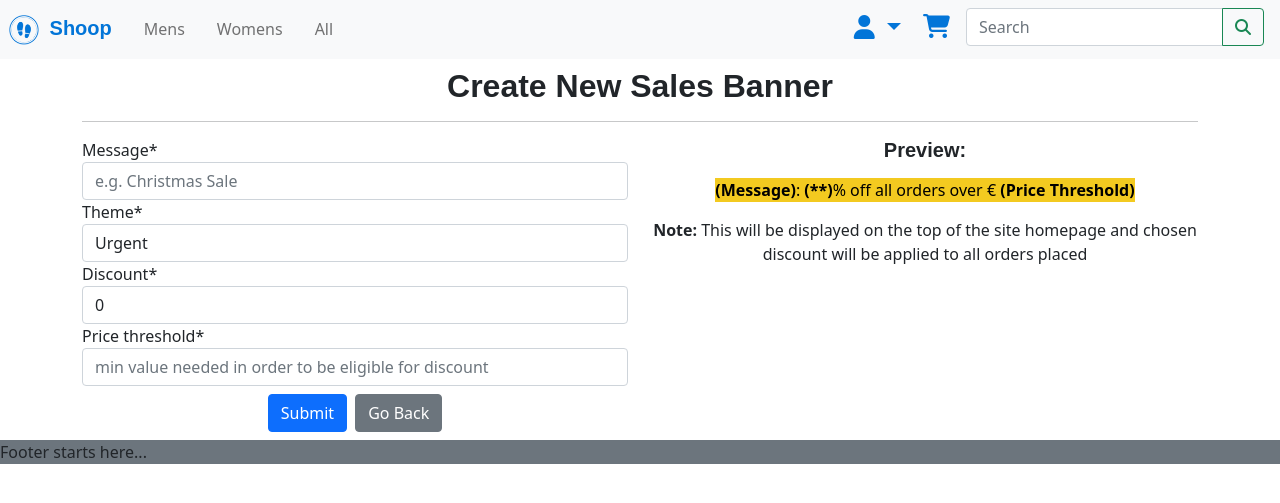
After one commit to steharr/ms4-shoop, a Django app: template banners/templates/banners/create_banner.html in a window 1280 px wide. The commit adds this page. Shown: the top 503 px of the page. Run offline with Django 3.2, Linux system fonts and the light colour scheme; the template is opened without the code that fills it: values that come from a table or form of the project are taken from there, others are empty; parts of the project's set-up code (start-up, migrations or seed data) failed here and were passed over; some libraries are stand-ins or nearby versions; some web fonts are replaced.

Commit message:
create front end for new sales banner creation

```diff
--- /dev/null
+++ b/banners/forms.py
@@ -0,0 +1,20 @@
+from django import forms
+from .models import Banner
+
+
+class BannerForm(forms.ModelForm):
+
+    class Meta:
+        model = Banner
+        fields = '__all__'
+
+    def __init__(self, *args, **kwargs):
+        super().__init__(*args, **kwargs)
+        self.fields['message'].widget.attrs[
+            'placeholder'] = 'e.g. Christmas Sale'
+        self.fields['price_threshold'].widget.attrs[
+            'placeholder'] = 'min value needed in order to be eligible for discount'
+        self.fields['discount'].widget.attrs['min'] = 0
+        self.fields['discount'].widget.attrs['max'] = 30
+        self.fields['price_threshold'].widget.attrs['min'] = 0.00
+        self.fields['price_threshold'].widget.attrs['max'] = 999.00
--- a/banners/models.py
+++ b/banners/models.py
@@ -1,11 +1,14 @@
 from django.db import models
+from django.core.validators import MaxValueValidator, MinValueValidator
 
 
 class Banner(models.Model):
     THEME_CHOICES = (('U', 'Urgent'), ('M', 'Moderate'), ('L', 'Reminder'))
     message = models.CharField(max_length=254)
-    theme = models.CharField(max_length=1)
-    discount = models.DecimalField(max_digits=4, decimal_places=2)
+    theme = models.CharField(max_length=1, choices=THEME_CHOICES, default='U')
+    discount = models.IntegerField(
+        default=0, validators=[MaxValueValidator(30),
+                               MinValueValidator(0)])
     price_threshold = models.DecimalField(max_digits=5, decimal_places=2)
 
     def __str__(self):
--- a/banners/static/banners/css/banners.css
+++ b/banners/static/banners/css/banners.css
@@ -0,0 +1,14 @@
+.urgent {
+    background-color: #f3ca20;
+    color: #000;
+}
+
+.moderate {
+    background-color: #1e847f;
+    color: #fff;
+}
+
+.reminder {
+    background-color: #6fc66c;
+    color: #fff;
+}
--- /dev/null
+++ b/banners/static/banners/js/banners.js
@@ -0,0 +1,28 @@
+
+$('#id_message').on('change', function(){
+    let chosenMessage = this.value;
+    $('#banner-message').html(chosenMessage);
+});
+$('#id_discount').on('change', function(){
+    let chosenDiscount = this.value;
+    $('#banner-discount').html(chosenDiscount);
+});
+$('#id_price_threshold').on('change', function(){
+    let chosenThreshold = this.value;
+    $('#banner-threshold').html(chosenThreshold);
+});
+$('#id_theme').on('change', function(){
+    $('#banner').removeClass();
+    let chosenTheme = this.value;
+    switch (chosenTheme){
+        case 'U':
+            $('#banner').addClass('urgent');
+            break;
+        case 'M':
+            $('#banner').addClass('moderate');
+            break;
+        case 'L':
+            $('#banner').addClass('reminder');
+            break;
+    }
+});
--- /dev/null
+++ b/banners/templates/banners/create_banner.html
@@ -0,0 +1,51 @@
+{% extends 'base.html' %}
+{% load static %}
+{% load range %}
+
+{% block page_header %}
+<div class="container">
+    <h2 class="mt-2 text-center">Create New Sales Banner</h2>
+    <hr>
+</div>
+{% endblock %}
+
+{% block extra_css %}
+<link rel="stylesheet" href="{% static 'banners/css/banners.css'%}">
+{% endblock %}
+
+{% block content %}
+<div class="container">
+    <div class="row">
+        <div class="col-6">
+            <form action="#" method="POST">
+                {% csrf_token %}
+                {{banner_form.message|as_crispy_field}}
+                {{banner_form.theme|as_crispy_field}}
+                {{banner_form.discount|as_crispy_field}}
+                {{banner_form.price_threshold|as_crispy_field}}
+                <div class="d-flex justify-content-center my-2">
+                    <button type="submit" class="btn btn-primary me-2">Submit</button>
+                    <a class="btn btn-secondary" href="{% url 'banner_maintenance' %}">Go Back</a>
+                </div>
+            </form>
+        </div>
+        <div class="col-6">
+            <h5 class="text-center">Preview:</h5>
+
+            <div class="d-flex justify-content-center align-items-center w-100 my-3">
+                <div class="urgent" id="banner"> <strong id="banner-message">(Message)</strong>: <strong
+                        id="banner-discount">(**)</strong>% off
+                    all orders over &euro; <strong id="banner-threshold">(Price
+                        Threshold)</strong></div>
+            </div>
+
+            <p class="text-center"><strong>Note:</strong> This will be displayed on the top of the site homepage and
+                chosen discount will be applied to all orders placed</p>
+        </div>
+    </div>
+</div>
+{% endblock %}
+
+{% block postload_js %}
+<script src="{% static 'banners/js/banners.js' %}"></script>
+{% endblock %}
--- a/banners/templates/banners/maintenance.html
+++ b/banners/templates/banners/maintenance.html
@@ -16,7 +16,7 @@
             <div class="list-group">
 
                 <!-- New Banner -->
-                <a href="#" class="list-group-item list-group-item-action" aria-current="true">
+                <a href="{% url 'create_banner' %}" class="list-group-item list-group-item-action" aria-current="true">
                     <h5><u>New Banner</u></h5>
                     <p>Create a new sales banner for the Shoop site homepage
                         <br><span class="badge rounded-pill bg-info text-dark">
```
Also changed, not shown: banners/views.py (+5 -2 lines), banners/migrations/0002_alter_banner_theme.py (added), banners/migrations/0003_alter_banner_theme.py (added), banners/migrations/0004_alter_banner_discount.py (added).
